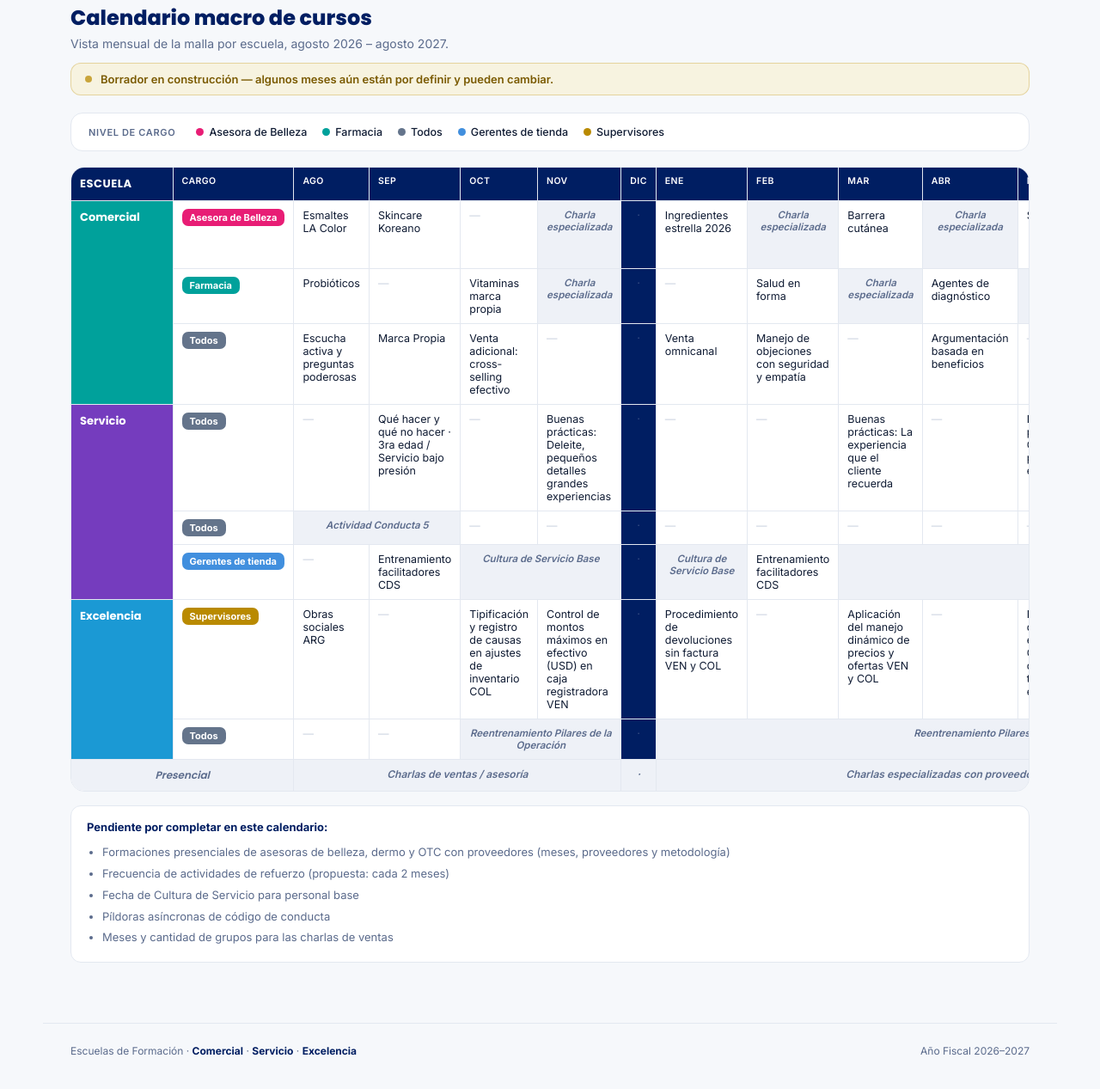
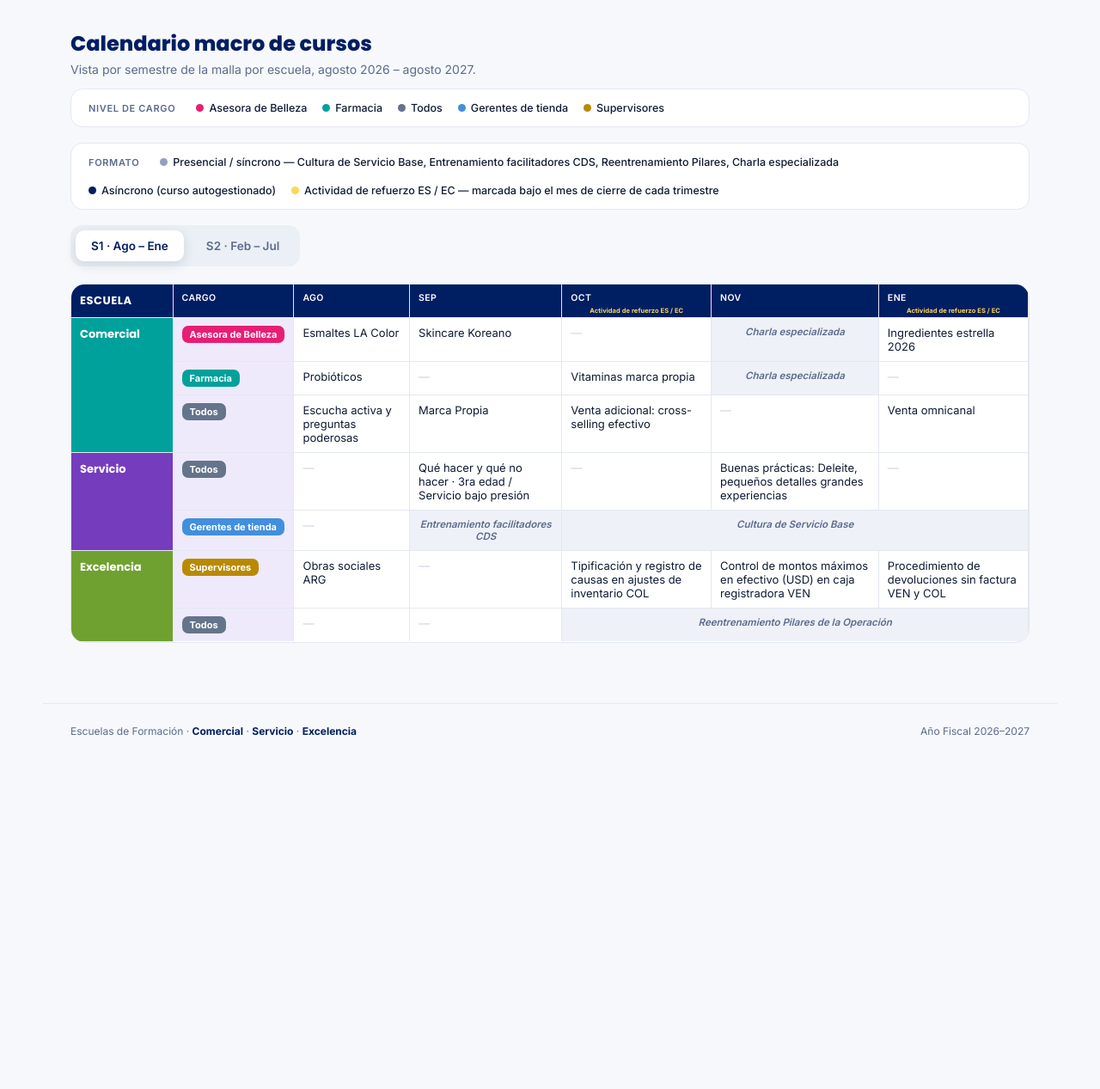
Before and after one commit to monicaurdanetaro/Planificacion-Escuelas-26-27, a plain HTML site: page index.html in a window 1280 px wide. Shown: the part 821-2088 px from the top of the page at 86% size. After the commit the page ends 1729 px from the top, so only its background shows below. Drawn offline with Linux system fonts and the light colour scheme.

Commit message:
Update index.html

```diff
--- a/index.html
+++ b/index.html
@@ -23,8 +23,8 @@
     --c-servicio-1:#753CBE;
     --c-servicio-2:#E81D75;
     --c-servicio-3:#00A0E0;
-    --c-excelencia-1:#1B99D4;
-    --c-excelencia-2:#8C9A2E;
+    --c-excelencia-1:#6FA130;
+    --c-excelencia-2:#1B99D4;
 
     --cad-trimestral:#001E62;
     --cad-mensual:#418FDE;
@@ -152,7 +152,7 @@
   }
   .school-card.comercial .school-tag{color:var(--c-comercial-1); background:rgba(0,161,155,.1);}
   .school-card.servicio .school-tag{color:var(--c-servicio-1); background:rgba(117,60,190,.1);}
-  .school-card.excelencia .school-tag{color:var(--c-excelencia-1); background:rgba(27,153,212,.1);}
+  .school-card.excelencia .school-tag{color:var(--c-excelencia-1); background:rgba(111,161,48,.12);}
   .focus-label{
     font-family:'Inter',sans-serif; font-size:10px; font-weight:600; letter-spacing:.06em;
     text-transform:uppercase; color:var(--muted); margin:0 0 10px;
@@ -173,15 +173,24 @@
   .cal-head{display:flex; align-items:baseline; justify-content:space-between; flex-wrap:wrap; gap:12px; margin-bottom:14px;}
   .cal-head h2{font-family:'Poppins',sans-serif; font-size:24px; font-weight:800; color:var(--navy); margin:0;}
   .cal-head p{margin:4px 0 0; color:var(--muted); font-size:14px;}
-  .wip-banner{
-    display:flex; align-items:center; gap:10px; background:rgba(253,215,86,.16); border:1px solid rgba(185,138,0,.3);
-    color:#7A5A00; font-size:13px; font-weight:600; padding:10px 16px; border-radius:12px; margin-bottom:20px;
+  .cal-tabs{margin-bottom:20px;}
+  .cal-tab{
+    font-family:'Inter',sans-serif; font-weight:600; font-size:13.5px; color:var(--muted);
+    background:transparent; border:none; padding:10px 18px; border-radius:10px; cursor:pointer; transition:all .2s ease;
   }
-  .wip-banner .dot{width:8px; height:8px; border-radius:50%; background:#B98A00; flex-shrink:0; animation:pulse 1.8s ease-in-out infinite;}
-  @keyframes pulse{0%,100%{opacity:1;} 50%{opacity:.35;}}
+  .cal-tab.active{background:#fff; color:var(--navy); box-shadow:0 4px 14px rgba(10,25,60,.12);}
+  .cal-tab:hover:not(.active){color:var(--navy);}
+  .cal-panel{display:none;}
+  .cal-panel.active{display:block; animation:fade .35s ease;}
+
+  th.th-refuerzo{position:relative; padding-bottom:26px;}
+  th.th-refuerzo::after{
+    content:'Actividad de refuerzo ES / EC'; position:absolute; bottom:3px; left:50%; transform:translateX(-50%);
+    font-size:7.5px; letter-spacing:.01em; color:var(--yellow); text-transform:none; font-weight:700; white-space:nowrap;
+  }
 
   .cal-scroll{overflow-x:auto; border:1px solid var(--line); border-radius:16px; background:var(--surface);}
-  table.cal{border-collapse:collapse; width:100%; min-width:1320px; font-size:12.5px;}
+  table.cal{border-collapse:collapse; width:100%; min-width:900px; font-size:13px;}
   table.cal th, table.cal td{border-bottom:1px solid var(--line); border-right:1px solid var(--line); padding:9px 10px; vertical-align:top; text-align:left;}
   table.cal th{
     font-family:'Inter',sans-serif; font-size:10.5px; font-weight:600; letter-spacing:.04em; text-transform:uppercase;
@@ -195,10 +204,8 @@
   td.rowlabel.comercial{background:var(--c-comercial-1);}
   td.rowlabel.servicio{background:var(--c-servicio-1);}
   td.rowlabel.excelencia{background:var(--c-excelencia-1);}
-  td.rowlabel.presencial{background:#4A5568;}
   table.cal td{color:var(--ink); background:#fff;}
   table.cal td.empty{color:#C9D1DF;}
-  table.cal td.dic{background:var(--navy); color:rgba(255,255,255,.3); text-align:center; font-size:11px;}
   table.cal tr.band td{
     background:#EEF1F7; color:var(--muted); font-weight:600; font-size:12px; text-align:center; font-style:italic;
   }
@@ -207,23 +214,16 @@
   }
   table.cal tbody tr:last-child td{border-bottom:none;}
 
-  th.col-cargo, td.col-cargo{
-    position:sticky; left:118px; z-index:2; min-width:132px;
-    background:#F6F8FB;
+  th.col-cargo{
+    position:sticky; left:118px; z-index:4; min-width:132px; background:var(--navy);
   }
-  th.col-cargo{background:var(--navy); left:118px; z-index:4;}
+  table.cal td.col-cargo{
+    position:sticky; left:118px; z-index:2; min-width:132px; background:#EFEAFB !important;
+  }
   .role-chip{
     display:inline-block; font-size:11px; font-weight:700; color:#fff; padding:3px 9px;
     border-radius:7px; white-space:nowrap;
   }
-
-  .cal-note{
-    margin-top:16px; font-size:13px; color:var(--muted); background:var(--surface); border:1px solid var(--line);
-    border-radius:12px; padding:14px 18px; line-height:1.6;
-  }
-  .cal-note b{color:var(--navy);}
-  .cal-note ul{margin:8px 0 0; padding-left:18px;}
-  .cal-note li{margin-bottom:4px;}
 
   /* ===== Legend / cadence ribbon ===== */
   .legend-wrap{max-width:1180px; margin:8px auto 0; padding:0 32px;}
@@ -333,9 +333,9 @@
       <span class="school-tag">Escuela Comercial</span>
       <p class="focus-label">Focos FY 26-27</p>
       <ul class="focus-list">
-        <li>Técnica de ventas</li>
-        <li>Profesionalización de Asesoras de Belleza</li>
-        <li>Impulso del rol del Farmacéutico y personal de farmacia</li>
+        <li>Profesionalización de Asesoras de Belleza y acompañamiento del nuevo perfil</li>
+        <li>Técnicas de ventas para todos los niveles</li>
+        <li>Impulso del nuevo rol del Farmacéutico y personal de farmacia</li>
         <li>Estrategia comercial</li>
       </ul>
     </div>
@@ -355,9 +355,9 @@
       <span class="school-tag">Escuela de Excelencia</span>
       <p class="focus-label">Focos FY 26-27</p>
       <ul class="focus-list">
-        <li>Reentrenamiento de Pilares de la Operación (formación en tienda)</li>
-        <li>Refuerzo de procesos con mayor oportunidad según auditoría: inventario</li>
-        <li>Refuerzo de procesos con mayor oportunidad según auditoría: control de ingresos</li>
+        <li>Reentrenamiento y certificación de Pilares de la Operación (formación en tienda)</li>
+        <li>Refuerzo de procesos con mayor oportunidad según auditoría: inventario y control de ingresos</li>
+        <li>Medición de impacto: validar si el reentrenamiento genera desplazamiento en indicadores de auditoría</li>
       </ul>
     </div>
   </section>
@@ -366,10 +366,9 @@
     <div class="cal-head">
       <div>
         <h2>Calendario macro de cursos</h2>
-        <p>Vista mensual de la malla por escuela, agosto 2026 – agosto 2027.</p>
+        <p>Vista por semestre de la malla por escuela, agosto 2026 – agosto 2027.</p>
       </div>
     </div>
-    <div class="wip-banner"><span class="dot"></span>Borrador en construcción — algunos meses aún están por definir y pueden cambiar.</div>
 
     <div class="legend" style="margin-bottom:18px;">
       <span class="legend-title">Nivel de cargo</span>
@@ -379,87 +378,114 @@
       <span class="legend-item"><span class="legend-dot" style="background:var(--role-gerentes)"></span>Gerentes de tienda</span>
       <span class="legend-item"><span class="legend-dot" style="background:var(--role-supervisores)"></span>Supervisores</span>
     </div>
+    <div class="legend" style="margin-bottom:18px;">
+      <span class="legend-title">Formato</span>
+      <span class="legend-item"><span class="legend-dot" style="background:#94A0BC"></span>Presencial / síncrono — Cultura de Servicio Base, Entrenamiento facilitadores CDS, Reentrenamiento Pilares, Charla especializada</span>
+      <span class="legend-item"><span class="legend-dot" style="background:#001E62"></span>Asíncrono (curso autogestionado)</span>
+      <span class="legend-item"><span class="legend-dot" style="background:var(--yellow)"></span>Actividad de refuerzo ES / EC — marcada bajo el mes de cierre de cada trimestre</span>
+    </div>
 
+    <div class="tabs cal-tabs" role="tablist">
+      <button class="cal-tab active" data-caltab="s1">S1 · Ago – Ene</button>
+      <button class="cal-tab" data-caltab="s2">S2 · Feb – Jul</button>
+    </div>
+
+    <!-- ===== S1 ===== -->
+    <div class="cal-panel active" id="calpanel-s1">
       <div class="cal-scroll">
         <table class="cal">
           <thead>
             <tr>
               <th>Escuela</th><th class="col-cargo">Cargo</th>
-            <th>Ago</th><th>Sep</th><th>Oct</th><th>Nov</th><th>Dic</th>
-            <th>Ene</th><th>Feb</th><th>Mar</th><th>Abr</th><th>May</th><th>Jun</th><th>Jul</th><th>Ago</th>
+              <th>Ago</th><th>Sep</th><th class="th-refuerzo">Oct</th><th>Nov</th><th class="th-refuerzo">Ene</th>
             </tr>
           </thead>
           <tbody>
-          <!-- COMERCIAL -->
             <tr>
               <td class="rowlabel comercial" rowspan="3">Comercial</td>
               <td class="col-cargo"><span class="role-chip" style="background:var(--role-belleza)">Asesora de Belleza</span></td>
-            <td>Esmaltes LA Color</td><td>Skincare Koreano</td><td class="empty">—</td><td class="bandcell">Charla especializada</td><td class="dic">·</td>
-            <td>Ingredientes estrella 2026</td><td class="bandcell">Charla especializada</td><td>Barrera cutánea</td><td class="bandcell">Charla especializada</td><td>Skinimalism</td><td class="bandcell">Charla especializada</td><td>Cómo combinar activos sin irritar la piel</td><td class="bandcell">Charla especializada</td>
+              <td>Esmaltes LA Color</td><td>Skincare Koreano</td><td class="empty">—</td><td class="bandcell">Charla especializada</td><td>Ingredientes estrella 2026</td>
             </tr>
             <tr>
               <td class="col-cargo"><span class="role-chip" style="background:var(--role-farmacia)">Farmacia</span></td>
-            <td>Probióticos</td><td class="empty">—</td><td>Vitaminas marca propia</td><td class="bandcell">Charla especializada</td><td class="dic">·</td>
-            <td class="empty">—</td><td>Salud en forma</td><td class="bandcell">Charla especializada</td><td>Agentes de diagnóstico</td><td class="bandcell">Charla especializada</td><td class="empty">—</td><td class="bandcell">Charla especializada</td><td class="empty">—</td>
+              <td>Probióticos</td><td class="empty">—</td><td>Vitaminas marca propia</td><td class="bandcell">Charla especializada</td><td class="empty">—</td>
             </tr>
             <tr>
               <td class="col-cargo"><span class="role-chip" style="background:var(--role-todos)">Todos</span></td>
-            <td>Escucha activa y preguntas poderosas</td><td>Marca Propia</td><td>Venta adicional: cross-selling efectivo</td><td class="empty">—</td><td class="dic">·</td>
-            <td>Venta omnicanal</td><td>Manejo de objeciones con seguridad y empatía</td><td class="empty">—</td><td>Argumentación basada en beneficios</td><td class="empty">—</td><td>Cierre efectivo de ventas</td><td class="empty">—</td><td>Ética comercial</td>
+              <td>Escucha activa y preguntas poderosas</td><td>Marca Propia</td><td>Venta adicional: cross-selling efectivo</td><td class="empty">—</td><td>Venta omnicanal</td>
             </tr>
 
-          <!-- SERVICIO -->
             <tr>
-            <td class="rowlabel servicio" rowspan="3">Servicio</td>
+              <td class="rowlabel servicio" rowspan="2">Servicio</td>
               <td class="col-cargo"><span class="role-chip" style="background:var(--role-todos)">Todos</span></td>
-            <td class="empty">—</td><td>Qué hacer y qué no hacer · 3ra edad / Servicio bajo presión</td><td class="empty">—</td><td>Buenas prácticas: Deleite, pequeños detalles grandes experiencias</td><td class="dic">·</td>
-            <td class="empty">—</td><td class="empty">—</td><td>Buenas prácticas: La experiencia que el cliente recuerda</td><td class="empty">—</td><td>Buenas prácticas: Cómo influir positivamente en el cliente</td><td class="empty">—</td><td>Buenas prácticas: Comunicación clara y sencilla</td><td class="empty">—</td>
+              <td class="empty">—</td><td>Qué hacer y qué no hacer · 3ra edad / Servicio bajo presión</td><td class="empty">—</td><td>Buenas prácticas: Deleite, pequeños detalles grandes experiencias</td><td class="empty">—</td>
+            </tr>
+            <tr>
+              <td class="col-cargo"><span class="role-chip" style="background:var(--role-gerentes)">Gerentes de tienda</span></td>
+              <td class="empty">—</td><td class="bandcell">Entrenamiento facilitadores CDS</td><td class="bandcell" colspan="3">Cultura de Servicio Base</td>
+            </tr>
+
+            <tr>
+              <td class="rowlabel excelencia" rowspan="2">Excelencia</td>
+              <td class="col-cargo"><span class="role-chip" style="background:var(--role-supervisores)">Supervisores</span></td>
+              <td>Obras sociales ARG</td><td class="empty">—</td><td>Tipificación y registro de causas en ajustes de inventario COL</td><td>Control de montos máximos en efectivo (USD) en caja registradora VEN</td><td>Procedimiento de devoluciones sin factura VEN y COL</td>
             </tr>
             <tr>
               <td class="col-cargo"><span class="role-chip" style="background:var(--role-todos)">Todos</span></td>
-            <td class="bandcell" colspan="2">Actividad Conducta 5</td><td class="empty">—</td><td class="empty">—</td><td class="dic">·</td>
-            <td class="empty">—</td><td class="empty">—</td><td class="empty">—</td><td class="empty">—</td><td class="empty">—</td><td class="empty">—</td><td class="empty">—</td><td class="empty">—</td>
+              <td class="empty">—</td><td class="empty">—</td><td class="bandcell" colspan="3">Reentrenamiento Pilares de la Operación</td>
+            </tr>
+          </tbody>
+        </table>
+      </div>
+    </div>
+
+    <!-- ===== S2 ===== -->
+    <div class="cal-panel" id="calpanel-s2">
+      <div class="cal-scroll">
+        <table class="cal">
+          <thead>
+            <tr>
+              <th>Escuela</th><th class="col-cargo">Cargo</th>
+              <th>Feb</th><th>Mar</th><th class="th-refuerzo">Abr</th><th>May</th><th>Jun</th><th class="th-refuerzo">Jul</th>
+            </tr>
+          </thead>
+          <tbody>
+            <tr>
+              <td class="rowlabel comercial" rowspan="3">Comercial</td>
+              <td class="col-cargo"><span class="role-chip" style="background:var(--role-belleza)">Asesora de Belleza</span></td>
+              <td class="bandcell">Charla especializada</td><td>Barrera cutánea</td><td class="bandcell">Charla especializada</td><td>Skinimalism</td><td class="bandcell">Charla especializada</td><td>Cómo combinar activos sin irritar la piel</td>
+            </tr>
+            <tr>
+              <td class="col-cargo"><span class="role-chip" style="background:var(--role-farmacia)">Farmacia</span></td>
+              <td>Salud en forma</td><td class="bandcell">Charla especializada</td><td>Agentes de diagnóstico</td><td class="empty">—</td><td class="empty">—</td><td class="bandcell">Charla especializada</td>
+            </tr>
+            <tr>
+              <td class="col-cargo"><span class="role-chip" style="background:var(--role-todos)">Todos</span></td>
+              <td>Manejo de objeciones con seguridad y empatía</td><td class="empty">—</td><td>Argumentación basada en beneficios</td><td class="empty">—</td><td>Cierre efectivo de ventas</td><td class="empty">—</td>
+            </tr>
+
+            <tr>
+              <td class="rowlabel servicio" rowspan="2">Servicio</td>
+              <td class="col-cargo"><span class="role-chip" style="background:var(--role-todos)">Todos</span></td>
+              <td class="empty">—</td><td>Buenas prácticas: La experiencia que el cliente recuerda</td><td class="empty">—</td><td>Buenas prácticas: Cómo influir positivamente en el cliente</td><td class="empty">—</td><td>Buenas prácticas: Comunicación clara y sencilla</td>
             </tr>
             <tr>
               <td class="col-cargo"><span class="role-chip" style="background:var(--role-gerentes)">Gerentes de tienda</span></td>
-            <td class="empty">—</td><td>Entrenamiento facilitadores CDS</td><td class="bandcell" colspan="2">Cultura de Servicio Base</td><td class="dic">·</td>
-            <td class="bandcell">Cultura de Servicio Base</td><td>Entrenamiento facilitadores CDS</td><td class="bandcell" colspan="6">Cultura de Servicio Base</td>
+              <td class="bandcell">Entrenamiento facilitadores CDS</td><td class="bandcell" colspan="5">Cultura de Servicio Base</td>
             </tr>
 
-          <!-- EXCELENCIA -->
             <tr>
               <td class="rowlabel excelencia" rowspan="2">Excelencia</td>
               <td class="col-cargo"><span class="role-chip" style="background:var(--role-supervisores)">Supervisores</span></td>
-            <td>Obras sociales ARG</td><td class="empty">—</td><td>Tipificación y registro de causas en ajustes de inventario COL</td><td>Control de montos máximos en efectivo (USD) en caja registradora VEN</td><td class="dic">·</td>
-            <td>Procedimiento de devoluciones sin factura VEN y COL</td><td class="empty">—</td><td>Aplicación del manejo dinámico de precios y ofertas VEN y COL</td><td class="empty">—</td><td>Reporte de diferencias en pedidos CENDIS dentro del tiempo establecido</td><td class="empty">—</td><td class="empty">—</td><td class="empty">—</td>
+              <td class="empty">—</td><td>Aplicación del manejo dinámico de precios y ofertas VEN y COL</td><td class="empty">—</td><td>Reporte de diferencias en pedidos CENDIS dentro del tiempo establecido</td><td class="empty">—</td><td class="empty">—</td>
             </tr>
             <tr>
               <td class="col-cargo"><span class="role-chip" style="background:var(--role-todos)">Todos</span></td>
-            <td class="empty">—</td><td class="empty">—</td><td class="bandcell" colspan="2">Reentrenamiento Pilares de la Operación</td><td class="dic">·</td>
-            <td class="bandcell" colspan="8">Reentrenamiento Pilares de la Operación</td>
+              <td class="bandcell" colspan="6">Reentrenamiento Pilares de la Operación</td>
             </tr>
-
-          <!-- PRESENCIAL -->
-          <tr class="band">
-            <td class="rowlabel presencial" colspan="2">Presencial</td>
-            <td colspan="4">Charlas de ventas / asesoría</td>
-            <td class="dic">·</td>
-            <td colspan="8">Charlas especializadas con proveedores según cargo y necesidad</td>
-          </tr>
-
           </tbody>
         </table>
       </div>
-
-    <div class="cal-note">
-      <b>Pendiente por completar en este calendario:</b>
-      <ul>
-        <li>Formaciones presenciales de asesoras de belleza, dermo y OTC con proveedores (meses, proveedores y metodología)</li>
-        <li>Frecuencia de actividades de refuerzo (propuesta: cada 2 meses)</li>
-        <li>Fecha de Cultura de Servicio para personal base</li>
-        <li>Píldoras asíncronas de código de conducta</li>
-        <li>Meses y cantidad de grupos para las charlas de ventas</li>
-      </ul>
     </div>
   </section>
 </div>
@@ -530,8 +556,8 @@
           <p>Mantener comunicaciones mensuales por todas las vías disponibles para que el avance de la gamificación se sienta constante.</p>
         </div>
         <div class="card">
-          <div class="card-top"><h3>Actividades de refuerzo / trivias</h3><span class="chip" style="background:var(--cad-continuo)">Por validar frecuencia</span></div>
-          <p>Reforzar contenidos ya publicados con retos cortos y trivias; queda por validar la frecuencia ideal.</p>
+          <div class="card-top"><h3>Actividades de refuerzo / trivias</h3><span class="chip" style="background:var(--cad-continuo)">Periódico</span></div>
+          <p>Charlas especializadas presenciales que alternan con la malla de cursos de Comercial, varias veces al año.</p>
         </div>
       </div>
     </div>
@@ -589,6 +615,18 @@
       document.getElementById('panel-' + tab.dataset.tab).classList.add('active');
     });
   });
+
+  // Calendar quarter tabs (Q1 / Q2 / Q3 / Q4)
+  const calTabs = document.querySelectorAll('.cal-tab');
+  const calPanels = document.querySelectorAll('.cal-panel');
+  calTabs.forEach(tab => {
+    tab.addEventListener('click', () => {
+      calTabs.forEach(t => t.classList.remove('active'));
+      calPanels.forEach(p => p.classList.remove('active'));
+      tab.classList.add('active');
+      document.getElementById('calpanel-' + tab.dataset.caltab).classList.add('active');
+    });
+  });
 </script>
 
 </body>
```
Lines whose indentation alone changed are shown as unchanged.
